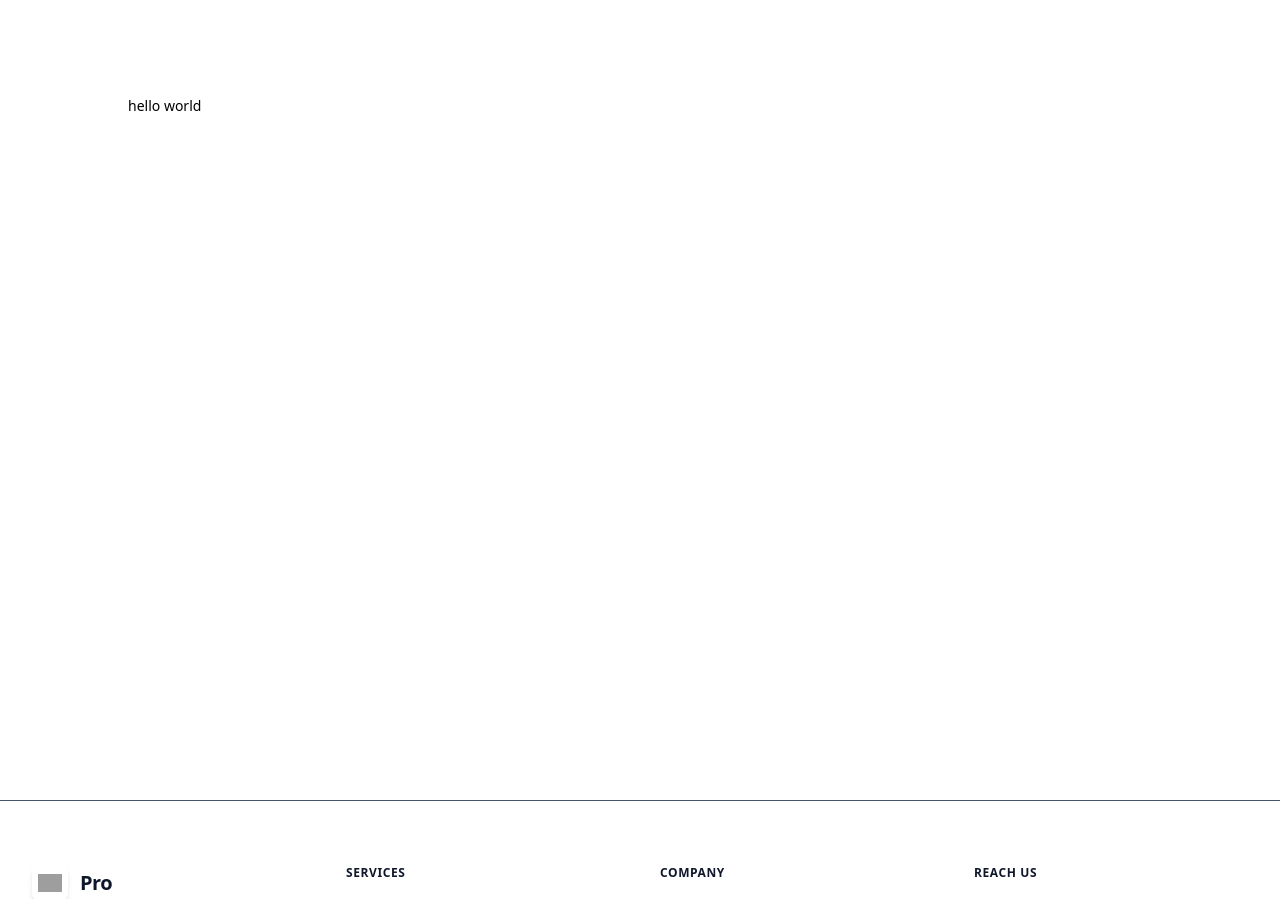
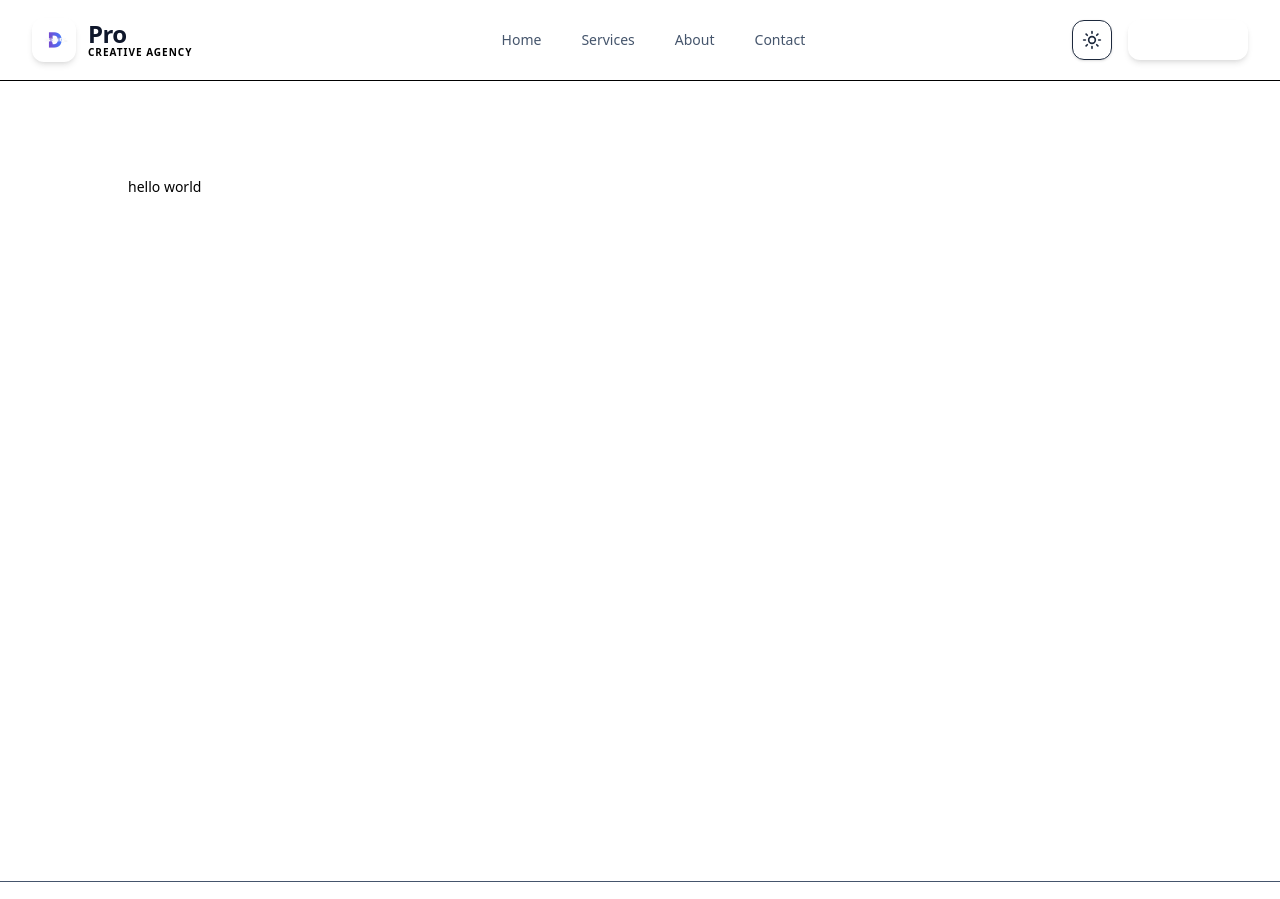
Before and after one commit to shagors/prodesignity, a Next.js app: page / in a window 1280 px wide. Shown: the top 899 px of the page. Built offline with nearby package versions, Linux system fonts and the light colour scheme; grey boxes are pictures that could not be loaded.

Commit message:
heder and footer section done

```diff
--- a/app/_components/Footer.tsx
+++ b/app/_components/Footer.tsx
@@ -26,7 +26,7 @@ export default function Footer() {
                             <div className="relative w-9 h-9 rounded-lg bg-linear-to-tr from-brand-violet to-brand-blue dark:from-dark-brand-violet dark:to-dark-brand-blue p-0.5 shadow-md">
                                 <div className="w-full h-full bg-white dark:bg-slate-900 rounded-md flex items-center justify-center overflow-hidden p-1">
                                     <Image
-                                        src="/assets/logo.png"
+                                        src="/assets/logo/prodesignity-logo.png"
                                         alt="ProDesignity Logo"
                                         width={32}
                                         height={32}
--- a/app/_components/Header.tsx
+++ b/app/_components/Header.tsx
@@ -20,7 +20,7 @@ export default function Header() {
                         <div className="relative w-10 h-10 sm:w-11 sm:h-11 rounded-xl bg-linear-to-tr from-brand-violet to-brand-blue dark:from-dark-brand-violet dark:to-dark-brand-blue p-0.5 shadow-md group-hover:scale-105 transition-transform duration-200">
                             <div className="w-full h-full bg-white dark:bg-slate-900 rounded-[10px] flex items-center justify-center overflow-hidden p-1">
                                 <Image
-                                    src="/assets/logos/prodesignity-logo.png"
+                                    src="/assets/logo/prodesignity-logo.png"
                                     alt="ProDesignity Logo"
                                     width={38}
                                     height={38}
@@ -36,7 +36,7 @@ export default function Header() {
                                     Designity
                                 </span>
                             </span>
-                            <span className="text-[10px] font-bold tracking-widest uppercase text-brand-orange dark:text-dark-brand-orange leading-tight">
+                            <span className="text-[10px] font-bold tracking-widest uppercase text-brand-orange dark:text-white/70 leading-tight">
                                 Creative Agency
                             </span>
                         </div>
@@ -48,7 +48,7 @@ export default function Header() {
                             <Link
                                 key={link.name}
                                 href={link.href}
-                                className="px-4 py-2 text-sm font-medium text-slate-600 dark:text-slate-300 hover:text-primary dark:hover:text-dark-primary hover:bg-slate-100/70 dark:hover:bg-slate-800/50 rounded-lg transition-all"
+                                className="px-4 py-2 text-sm font-medium text-slate-600 dark:text-slate-300 hover:text-primary dark:hover:text-white/70 hover:bg-slate-100/70 dark:hover:bg-slate-800/50 rounded-lg transition-all"
                             >
                                 {link.name}
                             </Link>
@@ -61,7 +61,7 @@ export default function Header() {
 
                         <Link
                             href="/contact"
-                            className="hidden md:inline-flex items-center justify-center px-5 py-2.5 text-sm font-semibold text-white bg-gradient-to-r from-brand-violet to-brand-blue hover:from-primary-hover hover:to-brand-blue dark:from-dark-brand-violet dark:to-dark-brand-blue dark:hover:from-dark-primary-hover dark:hover:to-dark-brand-blue rounded-xl shadow-md transition-all duration-200"
+                            className="hidden md:inline-flex items-center justify-center px-5 py-2.5 text-sm font-semibold text-white bg-linear-to-r from-brand-violet to-brand-blue hover:from-primary-hover hover:to-brand-blue dark:from-dark-brand-violet dark:to-dark-brand-blue dark:hover:from-dark-primary-hover dark:hover:to-dark-brand-blue rounded-xl shadow-md transition-all duration-200"
                         >
                             Get Started
                         </Link>
--- a/app/_components/MobileMenu.tsx
+++ b/app/_components/MobileMenu.tsx
@@ -54,7 +54,7 @@ export default function MobileMenu({ navLinks }: { navLinks: NavLink[] }) {
                             <Link
                                 href="/contact"
                                 onClick={() => setIsOpen(false)}
-                                className="flex items-center justify-center gap-2 w-full py-3 rounded-xl font-semibold text-white bg-gradient-to-r from-brand-violet to-brand-blue dark:from-dark-brand-violet dark:to-dark-brand-blue shadow-md transition-all"
+                                className="flex items-center justify-center gap-2 w-full py-3 rounded-xl font-semibold text-white bg-linear-to-r from-brand-violet to-brand-blue dark:from-dark-brand-violet dark:to-dark-brand-blue shadow-md transition-all"
                             >
                                 <span>Get Started</span>
                                 <ArrowRight className="w-4 h-4" />
--- a/app/layout.tsx
+++ b/app/layout.tsx
@@ -2,6 +2,8 @@ import type { Metadata } from "next";
 import "./globals.css";
 import { Poppins } from "next/font/google";
 import Footer from "./_components/Footer";
+import Header from "./_components/Header";
+import { ThemeProvider } from "next-themes";
 
 const poppins = Poppins({
     variable: "--font-poppins",
@@ -17,11 +19,19 @@ export const metadata: Metadata = {
 
 export default function RootLayout({ children }: LayoutProps<"/">) {
     return (
-        <html lang="en" className={`${poppins.variable}`}>
+        <html lang="en" className={`${poppins.variable} `}>
             <body className="min-h-full flex flex-col">
-                {children}
+                <ThemeProvider
+                    attribute="class"
+                    defaultTheme="system"
+                    enableSystem
+                >
+                    <Header />
 
-                <Footer />
+                    {children}
+
+                    <Footer />
+                </ThemeProvider>
             </body>
         </html>
     );
--- a/components/ThemeToggle.tsx
+++ b/components/ThemeToggle.tsx
@@ -1,23 +1,11 @@
 "use client";
 
-import { useEffect, useState } from "react";
 import { useTheme } from "next-themes";
 import { motion, AnimatePresence } from "framer-motion";
-import { Sun, Moon } from "lucide-react";
+import { Moon, Sun } from "lucide-react";
 
 export default function ThemeToggle() {
     const { resolvedTheme, setTheme } = useTheme();
-    const [mounted, setMounted] = useState(false);
-
-    useEffect(() => {
-        setMounted(true);
-    }, []);
-
-    if (!mounted) {
-        return (
-            <div className="w-10 h-10 rounded-xl bg-card-bg dark:bg-dark-card-bg border border-border-color dark:border-dark-border-color" />
-        );
-    }
 
     const isDark = resolvedTheme === "dark";
 
--- a/package.json
+++ b/package.json
@@ -9,7 +9,10 @@
     "lint": "eslint"
   },
   "dependencies": {
+    "framer-motion": "^13.1.0",
+    "lucide-react": "^1.31.0",
     "next": "16.3.1",
+    "next-themes": "^0.4.6",
     "react": "19.2.8",
     "react-dom": "19.2.8"
   },
```
Also changed, not shown: public/assets/logo/prodesignity-logo.png (renamed from public/logos/prodesignity-logo.png), 1 other file (tests, documents, lock files or other folders).
